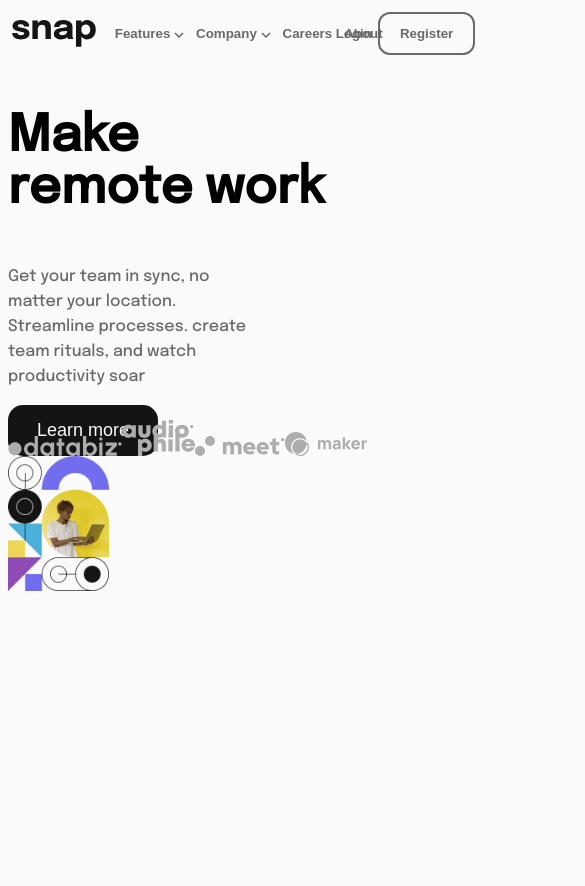
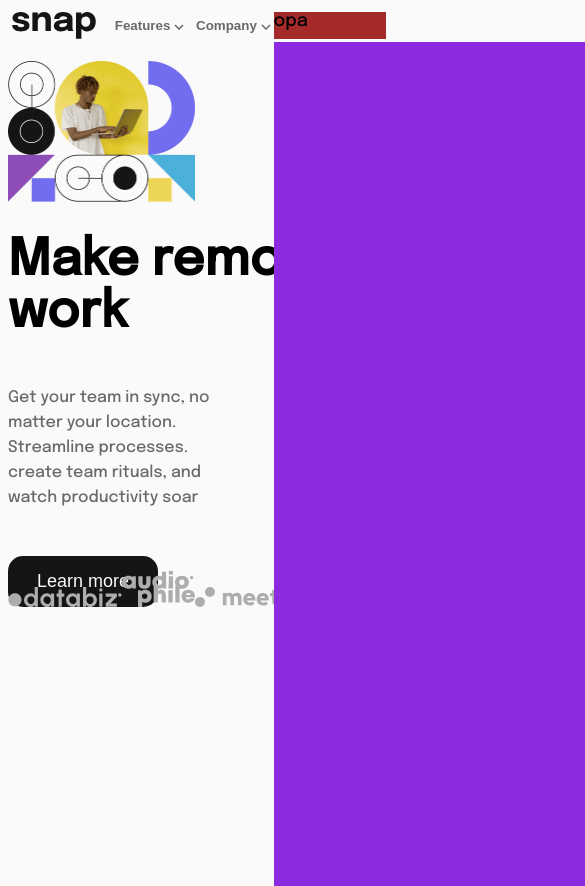
Before and after one commit to PedroRuama/FrontEndMentor, a plain HTML site: page solution/index.html in a window 390 px wide. Shown: the top 886 px of the page, 585 px wide, since content can reach past the window. Before the commit the page ends 844 px from the top, so only its background shows below. Drawn offline with Linux system fonts and the light colour scheme.

Commit message:
MobileVersion1

```diff
--- a/solution/index.html
+++ b/solution/index.html
@@ -83,14 +83,28 @@
         <div><button>Login</button></div>
         <div><button id="btn_register" type="button">Register</button></div>
       </div>
+      <div id="nav_mobile">
+        opa
+
+
+
+        <div id="sections_mobile"></div>
+
+
+
+      </div>
     </nav>
+
+
+
+
     <div id="conteiner">
       <div id="div_img_mobile">
         <img src="../snap chellenge/images/image-hero-mobile.png" alt="" id="img_desktop">
 
       </div>
       <div id="div_conteudo">
-        <h1 id="title">Make <br> remote work</h1>
+        <h1 id="title">Make <br id="br_titulo"> remote work</h1>
         <p >Get your team in sync, no matter your location.
           Streamline processes. create team rituals, and watch productivity soar
         </p>
--- a/solution/style.css
+++ b/solution/style.css
@@ -11,9 +11,10 @@ body {
 
 p {
   font-size: 16px;
-  width: 65%;
+  width: 60%;
   color: hsl(0, 0%, 41%);
   line-height: 25px;
+  padding-bottom: 30px;
 }
 
 button {
@@ -73,6 +74,26 @@ nav button:hover {
   width: 10%;
   justify-content: space-between;
   padding-right: 5%;
+}
+
+/* ------mobile------- */
+
+#nav_mobile{
+  width: 250px;
+  background-color: brown;
+  display: none;
+  z-index: 99;
+
+
+
+}
+
+#sections_mobile{
+  width: 100%;
+  height: 100vh;
+  position: absolute;
+  background-color: blueviolet;
+  margin-top: 30px;
 }
 
 /* drops ----------------------------- barra de navegação*/
@@ -158,12 +179,13 @@ nav button:hover {
 
 #title{
   font-size:80px;
-  padding: 10px 0px 0px 0px;
+  padding-top: 15px;
+  margin-bottom: 30px;
 
 }
 
 #div_img{
-  width: 27%;
+  width: 500px;
   display: flex;
   align-items: center;
 }
@@ -212,7 +234,43 @@ nav button:hover {
 
 
 
-@media screen and (max-width: 800px){
+@media screen and (max-width: 1000px){
+
+  /* ------------------------------barra navegação-------------------------- */
+  #nav-rigth {
+    display: none;
+
+  }
+
+
+
+  #nav_mobile{
+    display: flex;
+
+
+
+  }
+
+
+
+
+
+
+
+
+
+
+
+ /* ------------------------------barra navegação-------------------------- */
+
+
+
+
+
+
+
+
+  /* ----------------------------------conteudo----------------------------------- */
   #conteiner{
     flex-direction: column;
 
@@ -223,8 +281,21 @@ nav button:hover {
 
   }
 
+  #div_conteudo{
+    width: 100%;
+  }
+  #div_img{
 
-#div_conteudo{
-  width: 100%;
+    display: none;
+
+  }
+  #div_img_mobile{
+
+    display: flex;
+
+  }
+  #br_titulo{
+    display: none;
+  }
+
 }
-}
```
